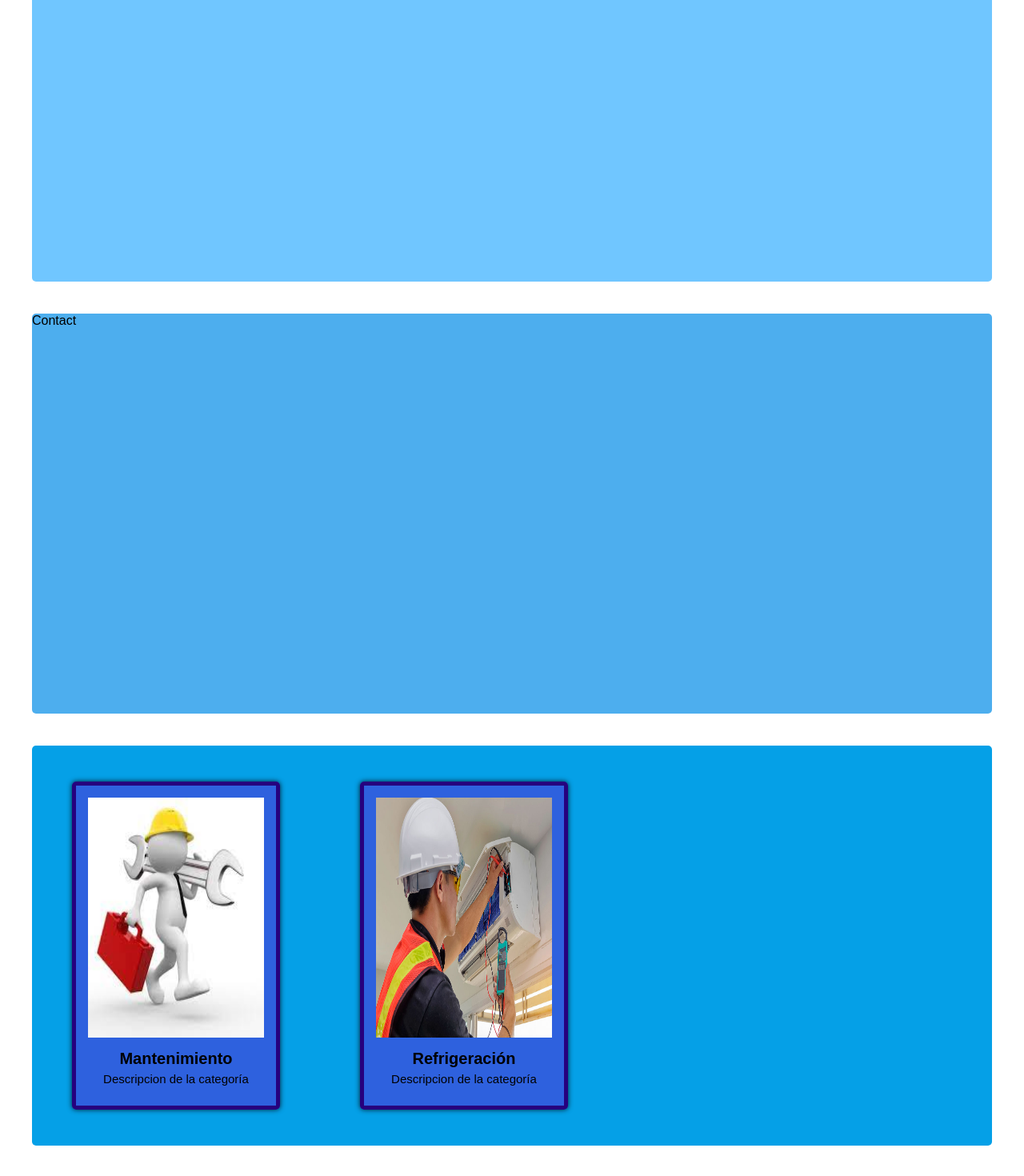
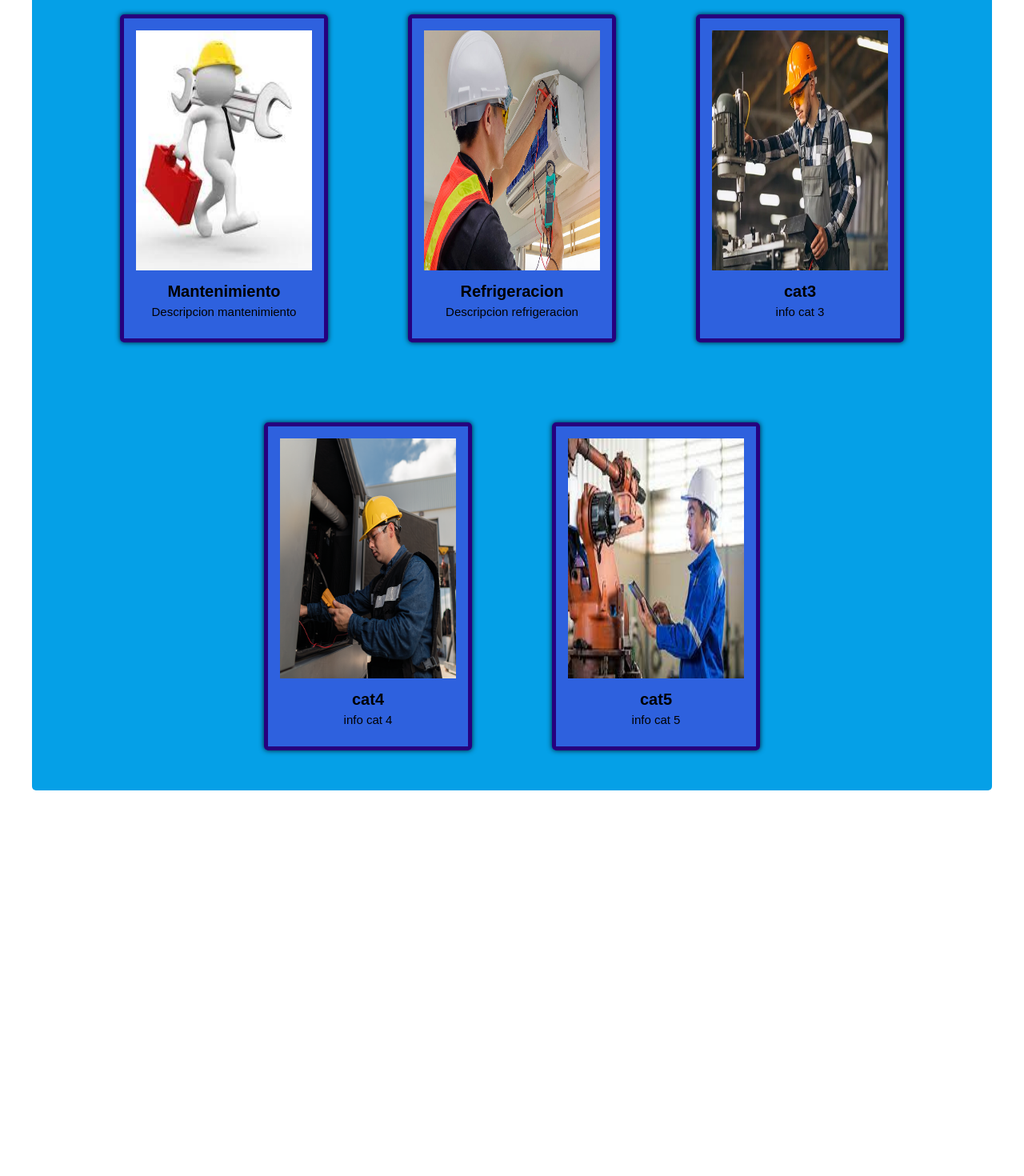
Before and after one commit to GeraldineRomer/practice-2-react, a React (Create React App) app: page / in a window 1280 px wide. Shown: the part 1152-2622 px from the top of the page at 80% size. After the commit the page ends 2180 px from the top, so only its background shows below. Built offline with nearby package versions, Linux system fonts and the light colour scheme.

Commit message:
cards with categories and services ready

```diff
--- a/src/components/Sections/Section3/Section3.js
+++ b/src/components/Sections/Section3/Section3.js
@@ -13,57 +13,119 @@ import Refrigeracion3 from '../../../assets/img/refrigeracion3.jpg';
 export const Section3 = () => {
     const location = useLocation();
     const shouldHide = location.pathname === '/products';
-    const [cardVisible, setCardVisible] = useState(false);
-    const toggleCard = () => {
-        setCardVisible((prevState) => !prevState);
-    }
-    const [cardVisible2, setCardVisible2] = useState(false);
-    const toggleCard2 = () => {
-        setCardVisible2((prevState) => !prevState);
-    }
+    /* categoría seleccionada */
+    const [selectedCategoryId, setSelectedCategoryId] = useState(null);
+    const categories = [
+        {
+            id:'1',
+            name: 'Mantenimiento',
+            description: 'Descripcion mantenimiento',
+            img: Mantenimiento
+        },
+        {
+            id:'2',
+            name: 'Refrigeracion',
+            description: 'Descripcion refrigeracion',
+            img: Refrigeracion
+        },
+        {
+            id:'3',
+            name: 'cat3',
+            description: 'info cat 3',
+            img: Mantenimiento1
+        },
+        {
+            id:'4',
+            name: 'cat4',
+            description: 'info cat 4',
+            img: Mantenimiento2
+        },
+        {
+            id:'5',
+            name: 'cat5',
+            description: 'info cat 5',
+            img: Mantenimiento3
+        }
+    ]
+
+    const services = [
+        {
+            id: '1',
+            categoryId: '1',
+            name: 'service1',
+            imgs: [Refrigeracion1,Refrigeracion1]
+        },
+        {
+            id: '2',
+            categoryId: '1',
+            name: 'service2',
+            imgs: [Refrigeracion2,Refrigeracion2]
+        },
+        {
+            id: '3',
+            categoryId: '2',
+            name: 'service3',
+            imgs: [Refrigeracion3,Refrigeracion3]
+        },
+        {
+            id: '4',
+            categoryId: '3',
+            name: 'service4',
+            imgs: [Refrigeracion1,Refrigeracion1]
+        },
+        {
+            id: '5',
+            categoryId: '4',
+            name: 'service5',
+            imgs: [Refrigeracion2,Refrigeracion2]
+        },
+        {
+            id: '6',
+            categoryId: '5',
+            name: 'service6',
+            imgs: [Refrigeracion3,Refrigeracion3]
+        },
+    ]
+    /* obtener el id de la categoría */
+    const handleCategoryClick = (categoryId) => {
+        // Cambiar el estado solo si se hace clic en una categoría diferente
+        setSelectedCategoryId((prevSelectedCategoryId) =>
+            prevSelectedCategoryId === categoryId ? null : categoryId
+        );
+    };
+    /* filtrar el servicio */
+    const filteredServices = services.filter(
+        (service) => service.categoryId === selectedCategoryId
+    );
     return (
         <div className={shouldHide ? 'hidden' : ''}>
             <div class="Section3">
-                <div className='cards'>
-                    <div className={`card ${cardVisible ? 'active' : ''}`} onClick={toggleCard}>
-                        <div className='content-card'>
-                            <img src={Mantenimiento} alt='Mantenimiento' className='mantenimiento'></img>
-                            <label className='title'>Mantenimiento</label>
-                            <label className='descripcion'>Descripcion de la categoría</label>
+                {categories.map((category) => {
+                    return (
+                        <div className={`card ${ selectedCategoryId === category.id ? 'selected' : ''}`} onClick={() => handleCategoryClick(category.id)}>
+                            <img src={category.img} alt={category.name} className='mantenimiento'></img>
+                            <label className='title'>{category.name}</label>
+                            <label className='descripcion'>{category.description}</label>
                         </div>
+                    )
+                })}
+                {selectedCategoryId !== null && (
+                    <div className="card-additional">
+                        {filteredServices.map((service) => (
+                        <div key={service.id} className="content-card-additional">
+                            {service.imgs.map((img, index) => (
+                            <img
+                                key={index}
+                                src={img}
+                                alt={`${service.name}-img-${index}`}
+                                className="img"
+                            />
+                            ))}
+                            <label className="title">{service.name}</label>
+                        </div>
+                        ))}
                     </div>
-                    <div className={`card ${cardVisible2 ? 'active' : ''}`} onClick={toggleCard2}>
-                        <div className='content-card'>
-                            <img src={Refrigeracion} alt='Mantenimiento' className='mantenimiento'></img>
-                            <label className='title'>Refrigeración</label>
-                            <label className='descripcion'>Descripcion de la categoría</label>
-                        </div>
-                    </div>
-                </div>
-                <div className='cards-additionals'>
-                    {cardVisible && (
-                        <div className="card-additional">
-                            <div className="content-card-additional">
-                                <img src={Mantenimiento1} alt='Mantenimiento1' className='img-prin'></img>
-                                <img src={Mantenimiento2} alt='Mantenimiento2' className='img'></img>
-                                <img src={Mantenimiento3} alt='Mantenimiento3' className='img'></img>
-                                <label className='title'>Mantenimiento 1.1</label>
-                                <label className='descripcion'>Mantenimiento 1.1</label>
-                            </div>
-                        </div>
-                    )}
-                    {cardVisible2 && (
-                        <div className="card-additional">
-                            <div className="content-card-additional">
-                                <img src={Refrigeracion1} alt='Refrigeracion1' className='img-prin'></img>
-                                <img src={Refrigeracion2} alt='Refrigeracion2' className='img'></img>
-                                <img src={Refrigeracion3} alt='Refrigeracion3' className='img'></img>
-                                <label className='title'>Refrigeracion 1.1</label>
-                                <label className='descripcion'>Refrigeracion 1.1</label>
-                            </div>
-                        </div>
-                    )}
-                </div>
+                )}
             </div>
         </div>
 
--- a/src/components/Sections/Section3/Section3.scss
+++ b/src/components/Sections/Section3/Section3.scss
@@ -1,10 +1,12 @@
 .Section3{
-    height: 500px;
+    height: auto;
     width: auto;
     background-color: rgb(5, 160, 231);
     margin: 40px;
     border-radius: 5px;
     display: flex;
+    flex-wrap: wrap;
+    justify-content: center;
     .cards{
         flex-direction: row;
         justify-content: space-between;
@@ -44,15 +46,9 @@
             cursor: pointer;
         }
     }
-    .cards-additionals{
-        flex-direction: row;
-        justify-content: space-evenly;
-        align-items: center;
-        display:flex ;
-    }
     .card-additional{
         margin: 50px;
-        height: 1031px;
+        height: auto;
         width: 250px;
         background-color: rgb(89, 36, 214);
         border-radius: 5px;
@@ -62,23 +58,18 @@
         flex-direction: column;
         align-items: center;
         .content-card-additional{
-            height: 1010px;
+            height: auto;
             width: 200px;
             background-color: rgba(168, 146, 219, 0.5);
             border-radius: 5px;
-            margin-top: 10px;
+            margin-top: 20px;
+            margin-bottom: 20px;
             box-shadow: 0px 0px 6px rgba(0, 0, 0, 0.83);
-            .img-prin{
+            .img{
                 display: flex;
                 height: 300px;
                 width: 168px;
                 margin: 15px 0px 0px 15px;
-            }
-            .img{
-                display: flex;
-                height: 300px;
-                width: 168px;
-                margin: 0px 0px 0px 15px;
             }
             .title {
                 display: flex;
@@ -88,13 +79,6 @@
                 font-size: 18px;
                 font-weight: bold;
             }
-            .descripcion{
-                display: flex;
-                justify-content: center;
-                align-items: center;
-                margin: 5px;
-                font-size: 15px;
-            }
         }
     }
 }
--- a/src/pages/Home/Home.js
+++ b/src/pages/Home/Home.js
@@ -13,7 +13,7 @@ export const Home = () => {
         <div class="Home">
             <Cube />
             {/* <MenuCube /> */}
-            <TraslucentMenu/>
+            {/* <TraslucentMenu/> */}
             <Section1/>
             <Section2/>
             <Section3/>
```
